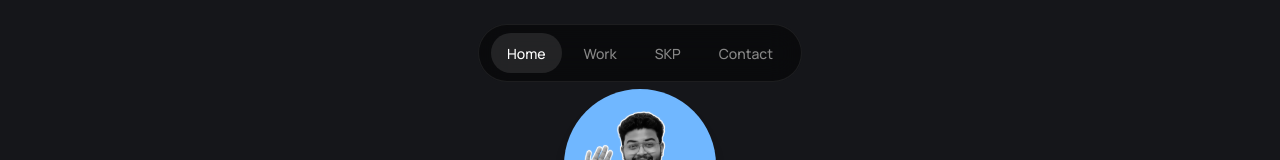
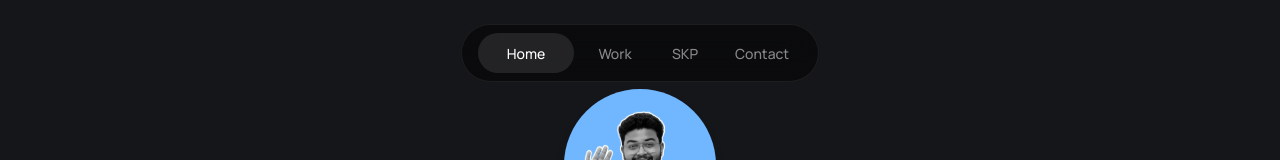
Before and after one commit to SkpGit28/My-Digital-Space, a Next.js app: page / in a window 1280 px wide. Shown: the top 160 px of the page. Built offline with nearby package versions, Linux system fonts and the light colour scheme.

Commit message:
fix(topnav): use uniform active tab width and restore fluid hover animations

```diff
--- a/src/Components/TopNav.tsx
+++ b/src/Components/TopNav.tsx
@@ -29,17 +29,49 @@ export default function TopNav(): ReactNode {
     mouseY.set(e.clientY);
   };
 
-  const getItemPadding = (itemId: string, isActive: boolean) => {
-    if (!isHoveringNav) {
-      return 16;
+  const activeLink = navLinks.find(
+    (link) => pathname === link.href || (link.href !== "/" && pathname.startsWith(link.href))
+  );
+  const activeId = activeLink?.id || null;
+
+  const getItemWidth = (itemId: string) => {
+    const activeWidth = 96; // Fixed uniform base width for the selected state
+    let baseWidth = 66;
+
+    if (itemId === activeId) {
+      baseWidth = activeWidth;
+    } else {
+      switch (itemId) {
+        case "home":
+          baseWidth = 66;
+          break;
+        case "work":
+          baseWidth = 66;
+          break;
+        case "skp":
+          baseWidth = 58;
+          break;
+        case "contact":
+          baseWidth = 80;
+          break;
+        default:
+          baseWidth = 66;
+      }
     }
+
+    // If not hovering the navigation bar, return the base width
+    if (!isHoveringNav || !hoveredId) {
+      return baseWidth;
+    }
+
+    // Restore the fluid fisheye texture:
+    // Hovered item expands by 24px. All other items contract by 8px.
+    // This keeps the sum of all item widths constant (+24 - 8*3 = 0),
+    // preventing any layout shifting or jitter in the outer navbar container.
     if (hoveredId === itemId) {
-      return 28; // Larger expansion for the hovered item
+      return baseWidth + 24;
     }
-    if (isActive) {
-      return 16; // Active item stays at default size even if not hovered
-    }
-    return 10; // Neighbors shrink slightly
+    return baseWidth - 8;
   };
 
   // Fluid Spring Config
@@ -63,9 +95,6 @@ export default function TopNav(): ReactNode {
           animate={{
             opacity: 1,
             scale: 1,
-            gap: isHoveringNav ? '8px' : '6px',
-            paddingLeft: isHoveringNav ? '24px' : '12px',
-            paddingRight: isHoveringNav ? '24px' : '12px',
           }}
           transition={{
             ...navSpring,
@@ -76,6 +105,9 @@ export default function TopNav(): ReactNode {
             height: '58px',
             borderRadius: '9999px',
             borderColor: 'rgba(255, 255, 255, 0.08)',
+            gap: '8px',
+            paddingLeft: '16px',
+            paddingRight: '16px',
           }}
           onMouseEnter={() => setIsHoveringNav(true)}
           onMouseLeave={() => {
@@ -85,8 +117,8 @@ export default function TopNav(): ReactNode {
           onMouseMove={handleMouseMove}
         >
           {navLinks.map((link) => {
-            const isActive = pathname === link.href || (link.href !== "/" && pathname.startsWith(link.href));
-            const paddingX = getItemPadding(link.id, isActive);
+            const isActive = link.id === activeId;
+            const itemWidth = getItemWidth(link.id);
 
             return (
               <Link
@@ -100,8 +132,7 @@ export default function TopNav(): ReactNode {
                   onMouseEnter={() => setHoveredId(link.id)}
                   className="relative flex h-full cursor-pointer items-center justify-center bg-transparent outline-none"
                   animate={{
-                    paddingLeft: paddingX,
-                    paddingRight: paddingX,
+                    width: itemWidth,
                   }}
                   transition={navSpring}
                   style={{
```
